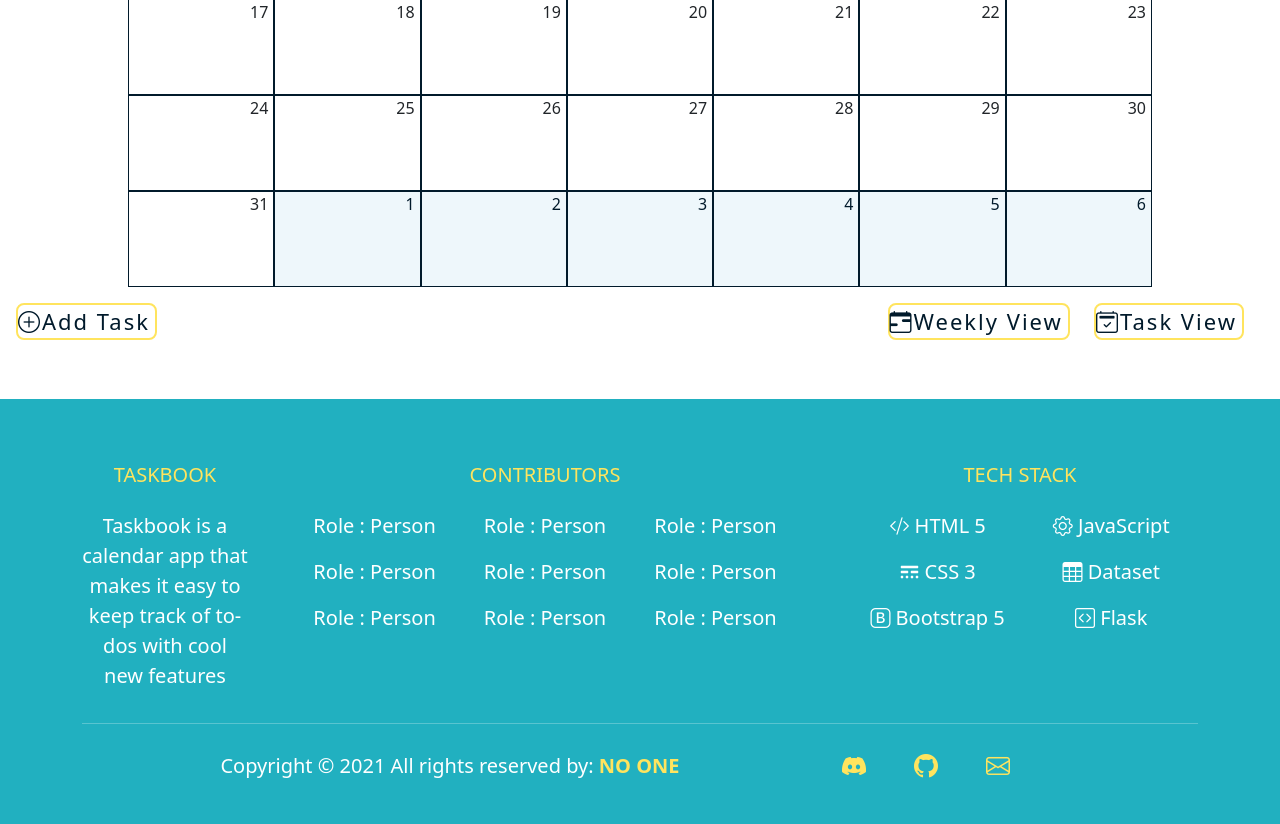
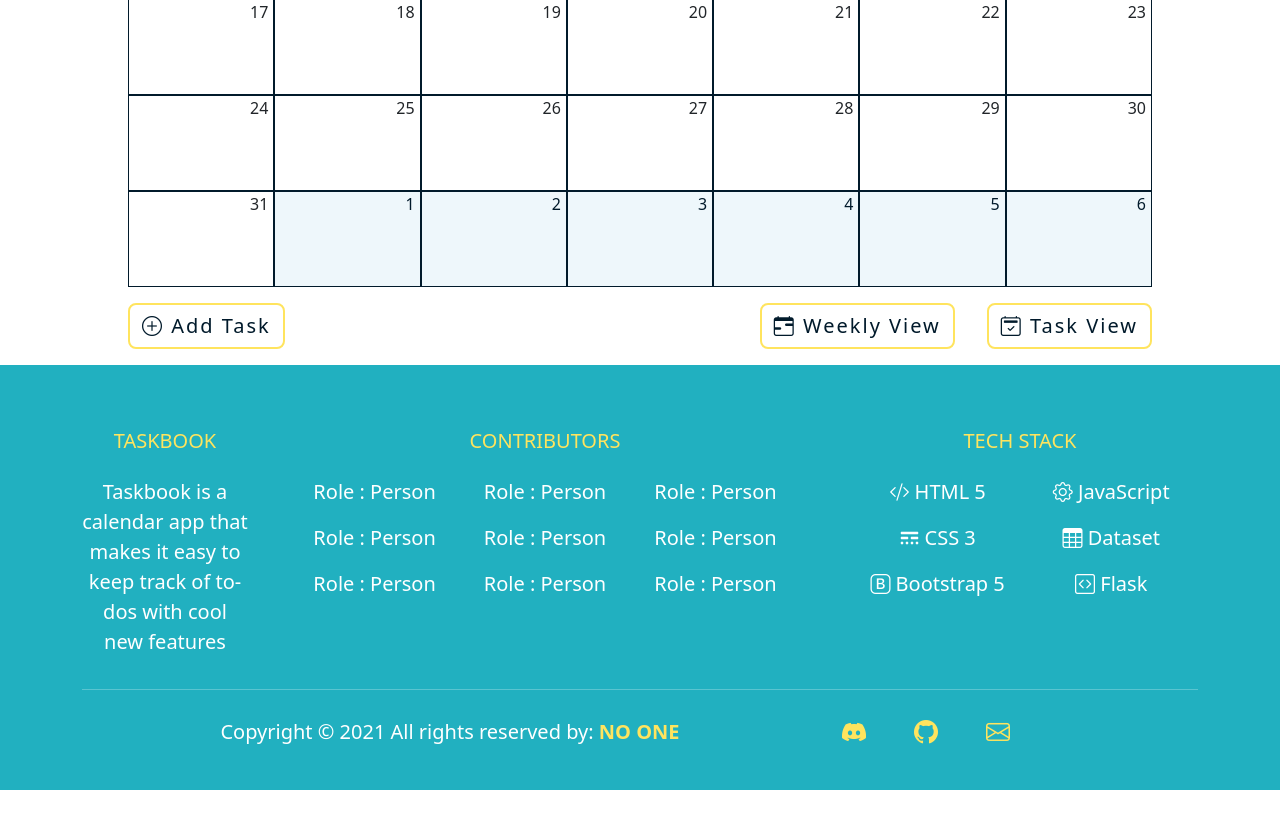
Before and after one commit to ShrutiGupta354/taskbook-SWE, a Flask app: page /calendar in a window 1280 px wide. Shown: the part 548-1372 px from the top of the page. After the commit the page ends 1338 px from the top, so only its background shows below. Run offline with Flask 2, Linux system fonts and the light colour scheme; the visitor is signed in with stand-in values (Sample User, id 1); some libraries are stand-ins or nearby versions.

Commit message:
fix buttons on the calendar page to look like other buttons

```diff
--- a/templates/calendar.html
+++ b/templates/calendar.html
@@ -1,7 +1,7 @@
 {% include 'header.html' %}
 {% include 'banner.html' %}
 
-<div class="calendar">
+<div class="calendar mb-3">
     <div class="month">
         <i class="bi bi-caret-left-fill"></i>
         <div class="date">
@@ -63,7 +63,17 @@
         <div class="next-days">5</div>
         <div class="next-days">6</div>
     </div>
-</div>
+    <div class="my-3">
+        <div class="d-flex float-start">
+            <button type="button" class="btn btn-yellow" data-bs-toggle="modal" data-bs-target="#staticBackdrop"><i class="bi bi-plus-circle"></i> Add Task</button>
+        </div>
+        <div class="d-flex float-end">
+            <button type="button" class="btn btn-yellow me-3" onclick="location.href='/weekly';"><i class="bi bi-calendar-range"></i> Weekly View</a>
+            <button type="button" class="btn btn-yellow ms-3" onclick="location.href='/tasks';"><i class="bi bi-calendar2-check"></i> Task View</a>
+        </div>
+    </div>
+</div> <!-- End Calendar-->
+
 
 <!--This div is for the left aligned elements below the calendar-->
 <div class="">
@@ -71,7 +81,6 @@
     <!-- <button type="button" class="btn btn-outline-success" data-bs-toggle="modal" data-bs-target="#staticBackdrop">
         Add Task <i class="bi bi-plus-circle"></i>
     </button> -->
-
     <!-- Modal -->
     <div class="modal fade" id="staticBackdrop" data-bs-backdrop="static" data-bs-keyboard="false" tabindex="-1"
         aria-labelledby="staticBackdropLabel" aria-hidden="true">
@@ -106,16 +115,6 @@
     </div>
 
 </div>
-    <ul class="view">
-        <div style="display: inline; float: left;">
-            <li><button type="button" class="btn-yellow" data-bs-toggle="modal" data-bs-target="#staticBackdrop"><a><i class="bi bi-plus-circle"></i>Add Task</a></button></li>
-        </div>
-        <div style="display: inline; float: right;">
-            <li><button type="button" class="btn-yellow"><a href="/weekly"><i class="bi bi-calendar-range"></i>Weekly View</a></button></li>
-            <li><button type="button" class="btn-yellow"><a href="/tasks"><i class="bi bi-calendar2-check"></i>Task View</a></button></li>
-        </div>
-    </ul>
-</div> <!-- End Calendar-->
 
 <!-- script to add tasks to the database -->
 <script>
```
